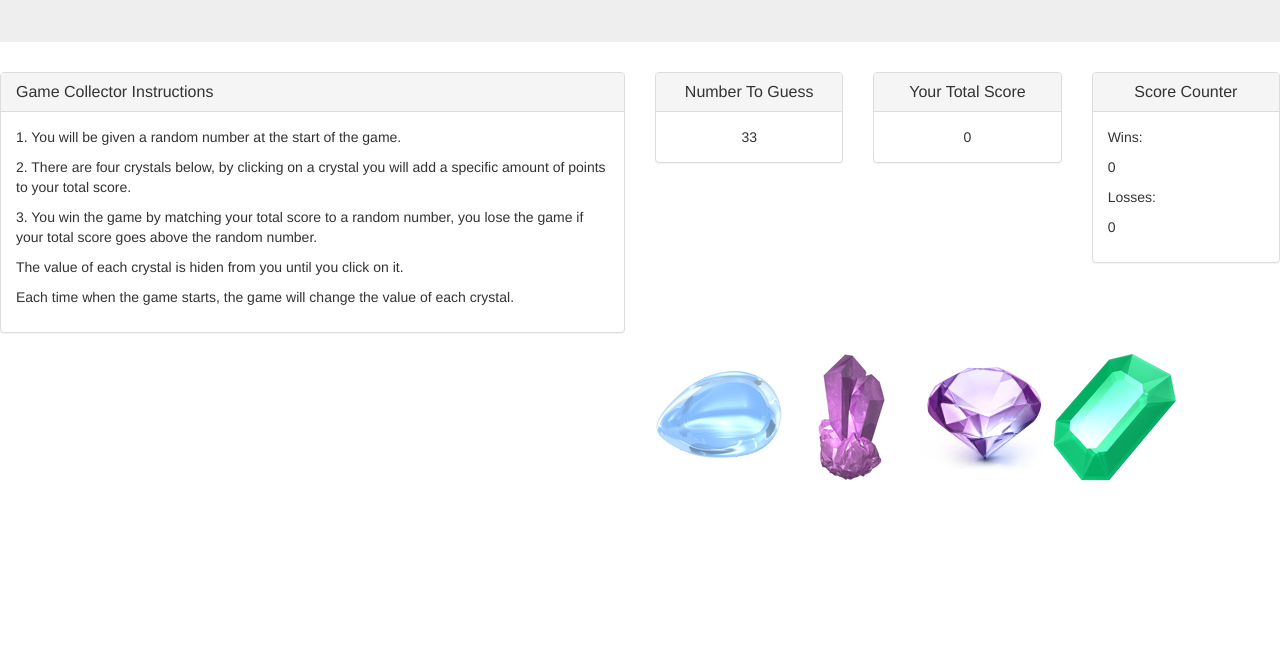
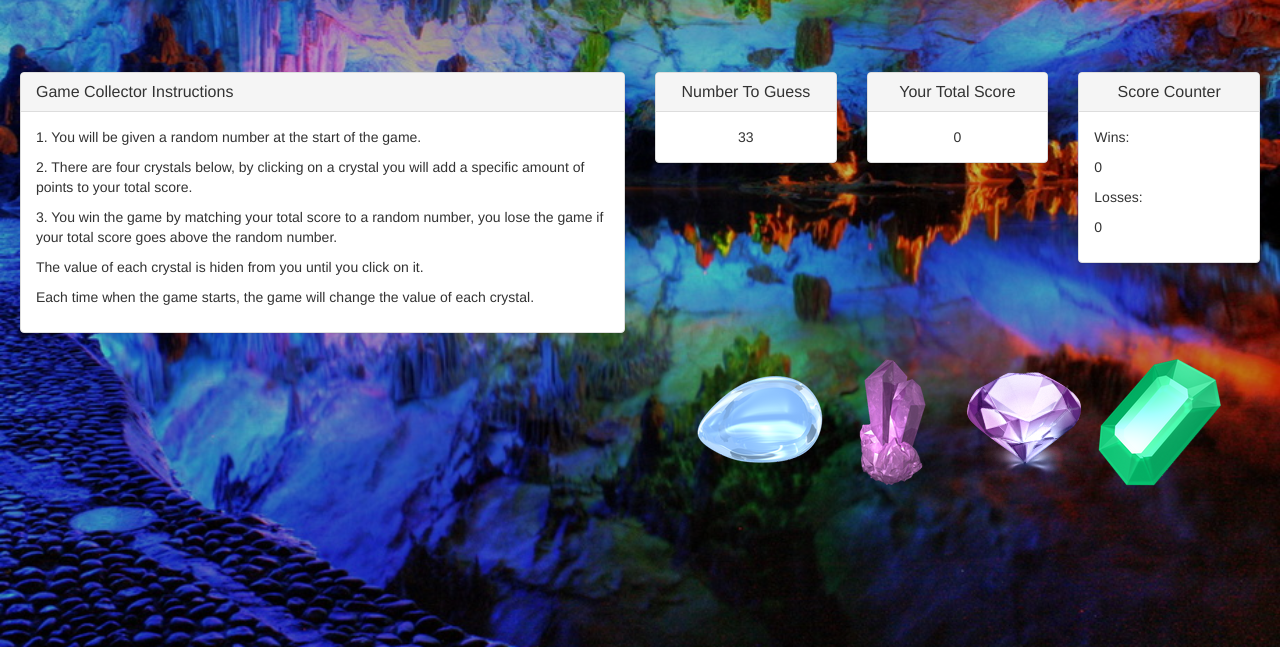
Before and after one commit to rcowles3/week-4-game, a plain HTML site: page index.html in a window 1280 px wide. Shown: the part 153-800 px from the top of the page. Drawn offline with nearby package versions, Linux system fonts and the light colour scheme.

```diff
--- a/assets/css/style.css
+++ b/assets/css/style.css
@@ -0,0 +1,24 @@
+body {
+    background:
+    linear-gradient(
+    	rgba(0, 0, 0, 0.25),
+    	rgba(0, 0, 0, 0.25)),
+    url(../images/crystalBackground.jpg) no-repeat center center fixed;
+    -webkit-background-size: cover;
+  	-moz-background-size: cover;
+  	-o-background-size: cover;
+  	background-size: cover;
+}
+
+.jumbotron {
+	background: none;
+	color: #fff;
+}
+
+.row {
+	margin: 5px;
+}
+
+#emerald {
+	margin-left: 5px;
+}
--- a/assets/javascript/game.js
+++ b/assets/javascript/game.js
@@ -1,5 +1,8 @@
 // On game load, computer will load a random number for user to guess, which will auto generate between 19 - 120, in which user will have to click crystal buttons to guess up to computer generated number.
 $(document).ready(function() {
+
+// VARIABLES
+// ===============================================
 
     // Each randomly generated number from the crystal click will be between numbers 1 - 12.
     var aquamarineAmnt = Math.floor((Math.random() * 12) + 1);
@@ -7,23 +10,23 @@
     var diamondAmnt = Math.floor((Math.random() * 12) + 1);
     var amethystAmnt = Math.floor((Math.random() * 12) + 1);
 
-    // Create a string which will hold the random number
-    // var computerNumber = 0;
-
-    // Computer generates random number for user to guess to
+   	// Computer generates random number for user to guess to
     computerNumber = Math.floor((Math.random() * 21) + 19);
 
     console.log(computerNumber);
 
+    // Wins and losses will both be reset/set to 0.
+    var wins = 0;
+    var losses = 0;
+
     // Create a variable for the added string of numbers.
     var clickNo = 0;
 
+// JQUERY FUNCTIONS
+// ===============================================
+
     // Need to send number back into random number div
     $("#computerGuess").html(computerNumber);
-
-    // Wins and losses will both be reset/set to 0.
-    var wins = 0;
-    var losses = 0;
 
     // Call to the functions to add each click of respective button and send to userguess html
     $("#aquamarine").click(function() {
@@ -51,7 +54,6 @@
 
         $("#userGuess").html(clickNo);
 
-
         // The total of numbers added up are then compared to auto generated computer number. If the added up numbers equal up to the computer number, then user wins, and win counter will increase by 1. If added numbers added up more than computer number, user will lose, and loser counter will increase by 1.
         if (clickNo == computerNumber) {
             console.log(wins++);
@@ -59,13 +61,17 @@
             $('#wins').html(wins);
             alert("You Win!")
 
+
         } else if (clickNo >= computerNumber) {
             console.log(losses++);
             losses = losses++;
             $('#loss').html(losses);
             alert("You Lose, Try Again!")
+            // $("#userGuess").html(0);
+            clickNoReset();
         }
     });
 
+    // // Function to reset user counter after win/loss
 
 });
--- a/index.html
+++ b/index.html
@@ -90,11 +90,13 @@
         </div>
     </div>
     <div class="col-md-6"></div>
-    <div class="col-md-6">
+    <div class="col-md-6 text-center">
+    	<!-- <div class="text-center"> -->
     	<input id="aquamarine" type="image" class="img imgButtons" src="assets/images/aquamarine.png"/>
     	<input id="amethyst" type="image" class="img imgButtons" src="assets/images/amethyst.png"/>
     	<input id="diamond" type="image" class="img imgButtons" src="assets/images/diamond.png"/>
     	<input id="emerald" type="image" class="img imgButtons" src="assets/images/emerald.png"/>
+    	<!-- </div> -->
     </div>
     </div>
     <!-- Run Javascript after all of HTML is loaded -->
```
Also changed, not shown: assets/images/crystalBackground.jpg (added).
